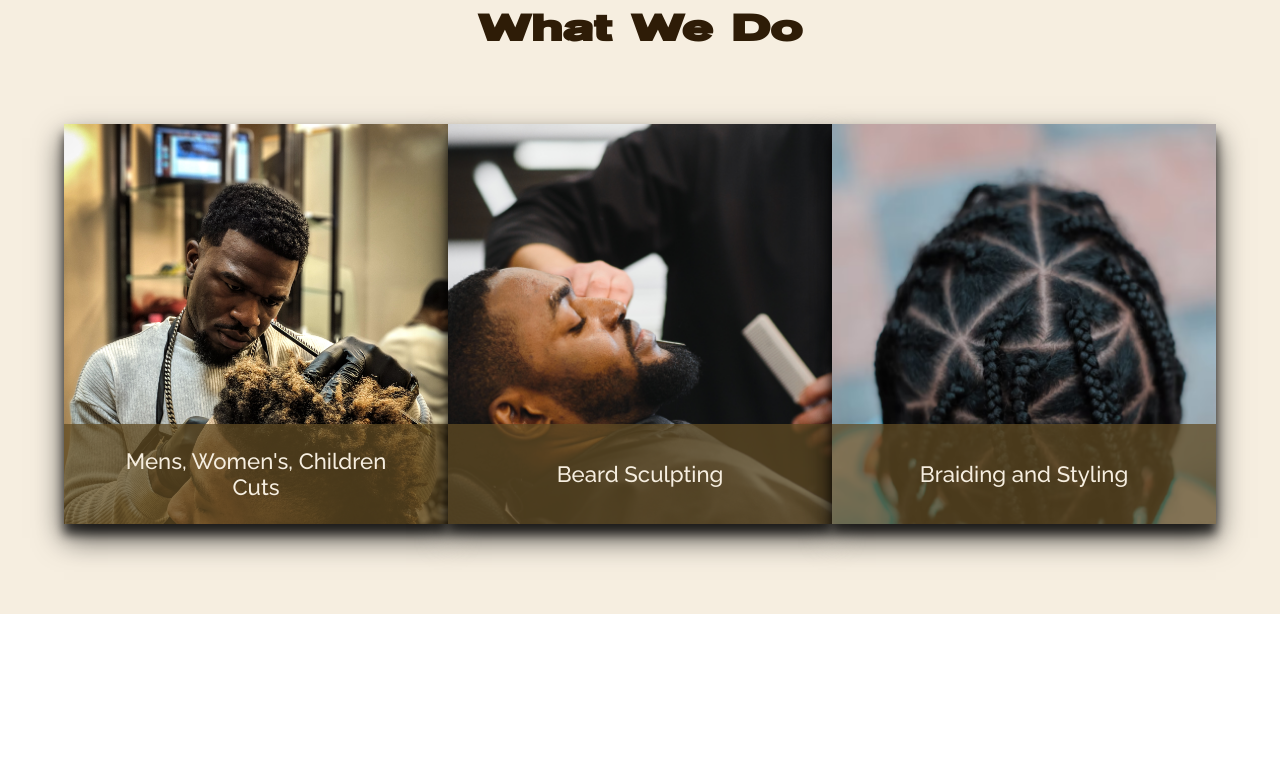
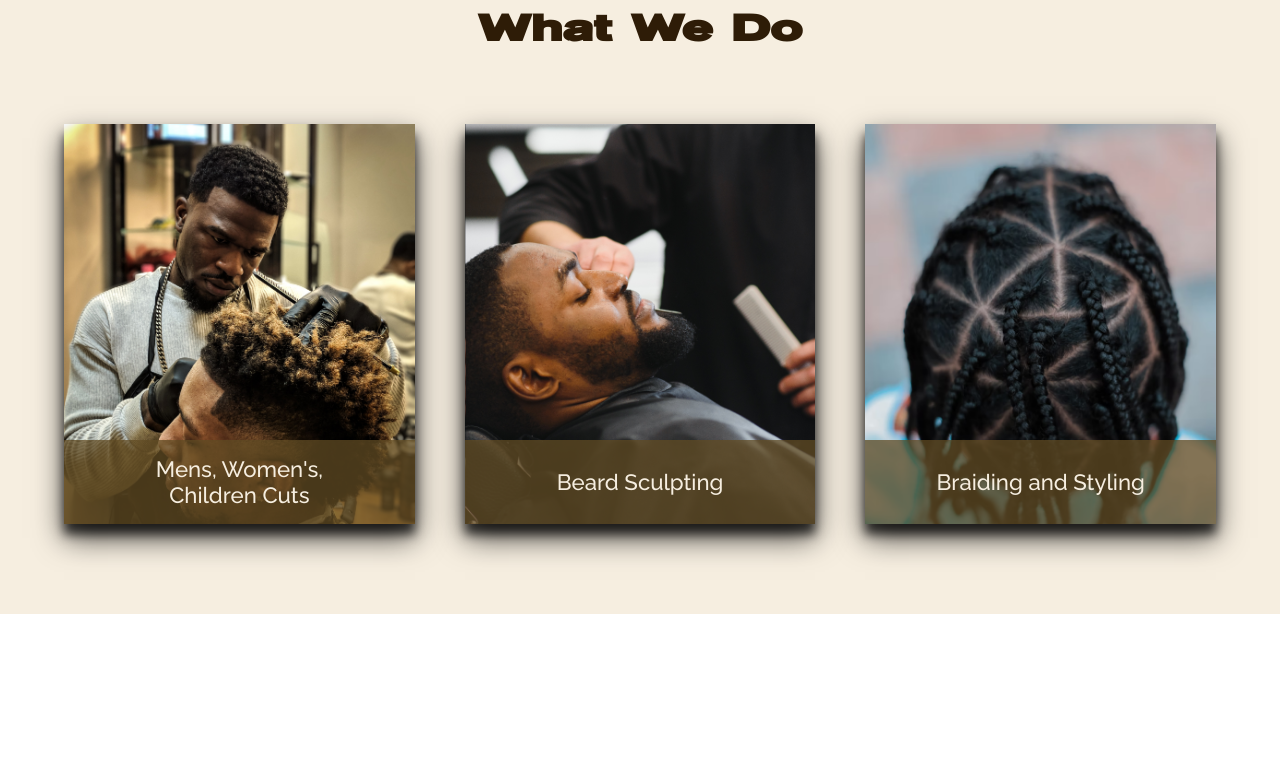
Before and after one commit to pearllumi-developer/the-wood-shop, a React (Create React App) app in the folder client/: page / in a window 1280 px wide. Shown: the part 1680-2456 px from the top of the page. Built offline with nearby package versions, Linux system fonts and the light colour scheme.

Commit message:
change image position for what we do to center added padding to card text for left and right add bottom margin for the proof

```diff
--- a/client/src/components/ImageCards/ImageCards.css
+++ b/client/src/components/ImageCards/ImageCards.css
@@ -50,11 +50,11 @@
   font-family: "Raleway", sans-serif;
   font-size: clamp(1.6rem ,1.5vw + 3px, 2.4rem);
   font-weight: 500;
-  padding: 2em;
+  padding: 1.9em 3em;
   position: absolute;
   text-align: center;
   width: 100%;
-  max-height: 25%;
+  height: 5%;
 }
 
 .card-image:hover .card-text {
--- a/client/src/components/ImageCards/ImageCards.jsx
+++ b/client/src/components/ImageCards/ImageCards.jsx
@@ -31,8 +31,7 @@ const ImageCards = () => {
   return (
     <>
       {data.map((item, idx) => (
-        <div key={idx} className="card-image" style={{backgroundImage: `url(${item.photo})`,backgroundSize: "cover"}}>
-          {/* <img src={item.photo} alt={item.comment} /> */}
+        <div key={idx} className="card-image" style={{backgroundImage: `url(${item.photo})`,backgroundSize: "cover", backgroundPosition: "center"}}>
           <div className='hidden-text'>
             <p>{item.hiddenText}</p> <p>Starting Price: ${item.price}</p>
             <button className='card-btn'>{item.button}</button>
--- a/client/src/views/TheProof/TheProof.css
+++ b/client/src/views/TheProof/TheProof.css
@@ -5,6 +5,7 @@
   height: 100vh;
   justify-content: center;
   padding: 10rem;
+  margin-bottom: 10rem;
   width: 100vw;
 }
 
@@ -21,6 +22,7 @@
     flex-direction: column;
     height: 100vh;
     justify-content: center;
+    margin-bottom: 0rem;
     padding: 2rem;
     width: 100vw;
   }
--- a/client/src/views/WhatWeDo/WhatWeDo.css
+++ b/client/src/views/WhatWeDo/WhatWeDo.css
@@ -2,6 +2,7 @@
   display: flex;
   justify-content: space-evenly;
   padding: 0 5%;
+  gap: 5rem
 }
 
 .what-we-do-title {
```
